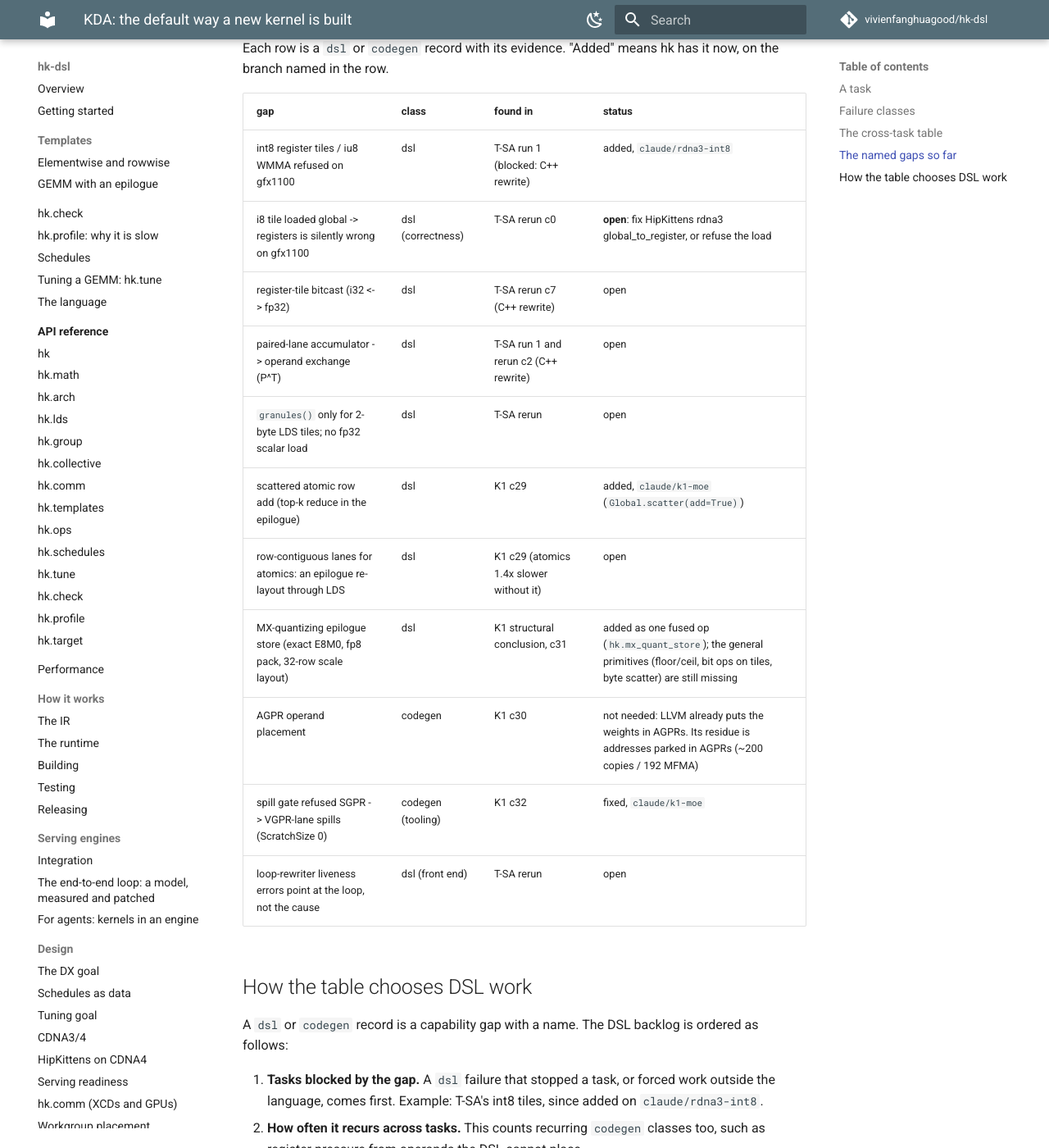
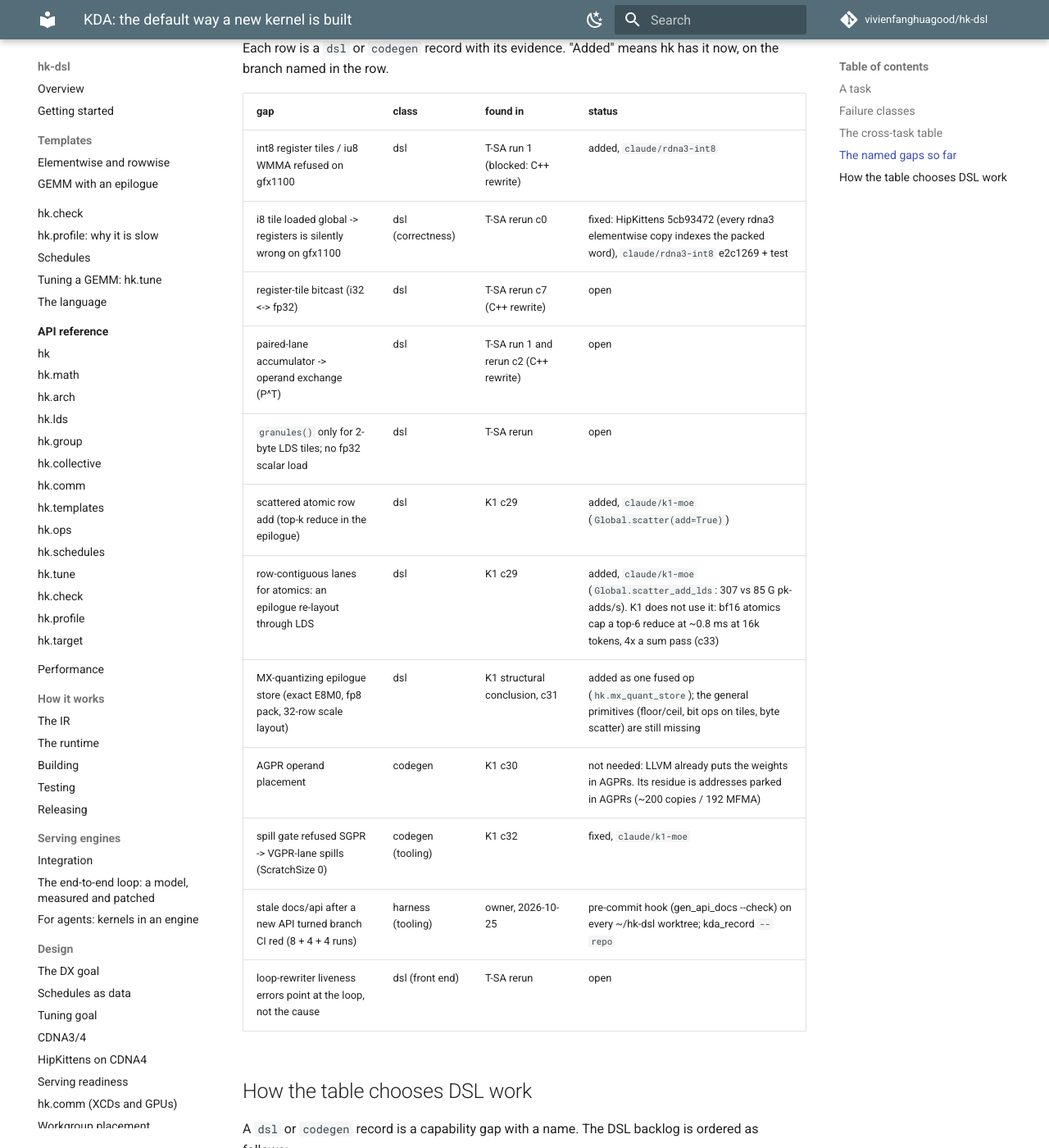
Before and after one commit to vivienfanghuagood/hk-dsl, an MkDocs documentation site: the page built from docs/design/kda.md, in a window 1280 px wide and 1400 px high, scrolled down 2633 px. Shown: the whole window at 82% size. Built offline with MkDocs 1.6.1 and Material for MkDocs 9.7.7, drawn with Linux system fonts in a browser that asks for light colours; comment, search, counter and statistics services are not loaded.

Commit message:
kda.md: gaps -- i8 global load fixed, scatter_add_lds added (and why K1 does not use it), the stale-docs rule
Co-Authored-By: Claude <noreply@anthropic.com>

```diff
--- a/docs/design/kda.md
+++ b/docs/design/kda.md
@@ -79,15 +79,16 @@ branch named in the row.
 | gap | class | found in | status |
 |---|---|---|---|
 | int8 register tiles / iu8 WMMA refused on gfx1100 | dsl | T-SA run 1 (blocked: C++ rewrite) | added, `claude/rdna3-int8` |
-| i8 tile loaded global -> registers is silently wrong on gfx1100 | dsl (correctness) | T-SA rerun c0 | **open**: fix HipKittens rdna3 global_to_register, or refuse the load |
+| i8 tile loaded global -> registers is silently wrong on gfx1100 | dsl (correctness) | T-SA rerun c0 | fixed: HipKittens 5cb93472 (every rdna3 elementwise copy indexes the packed word), `claude/rdna3-int8` e2c1269 + test |
 | register-tile bitcast (i32 <-> fp32) | dsl | T-SA rerun c7 (C++ rewrite) | open |
 | paired-lane accumulator -> operand exchange (P^T) | dsl | T-SA run 1 and rerun c2 (C++ rewrite) | open |
 | `granules()` only for 2-byte LDS tiles; no fp32 scalar load | dsl | T-SA rerun | open |
 | scattered atomic row add (top-k reduce in the epilogue) | dsl | K1 c29 | added, `claude/k1-moe` (`Global.scatter(add=True)`) |
-| row-contiguous lanes for atomics: an epilogue re-layout through LDS | dsl | K1 c29 (atomics 1.4x slower without it) | open |
+| row-contiguous lanes for atomics: an epilogue re-layout through LDS | dsl | K1 c29 | added, `claude/k1-moe` (`Global.scatter_add_lds`: 307 vs 85 G pk-adds/s). K1 does not use it: bf16 atomics cap a top-6 reduce at ~0.8 ms at 16k tokens, 4x a sum pass (c33) |
 | MX-quantizing epilogue store (exact E8M0, fp8 pack, 32-row scale layout) | dsl | K1 structural conclusion, c31 | added as one fused op (`hk.mx_quant_store`); the general primitives (floor/ceil, bit ops on tiles, byte scatter) are still missing |
 | AGPR operand placement | codegen | K1 c30 | not needed: LLVM already puts the weights in AGPRs. Its residue is addresses parked in AGPRs (~200 copies / 192 MFMA) |
 | spill gate refused SGPR -> VGPR-lane spills (ScratchSize 0) | codegen (tooling) | K1 c32 | fixed, `claude/k1-moe` |
+| stale docs/api after a new API turned branch CI red (8 + 4 + 4 runs) | harness (tooling) | owner, 2026-10-25 | pre-commit hook (gen_api_docs --check) on every ~/hk-dsl worktree; kda_record `--repo` |
 | loop-rewriter liveness errors point at the loop, not the cause | dsl (front end) | T-SA rerun | open |
 
 ## How the table chooses DSL work
```
